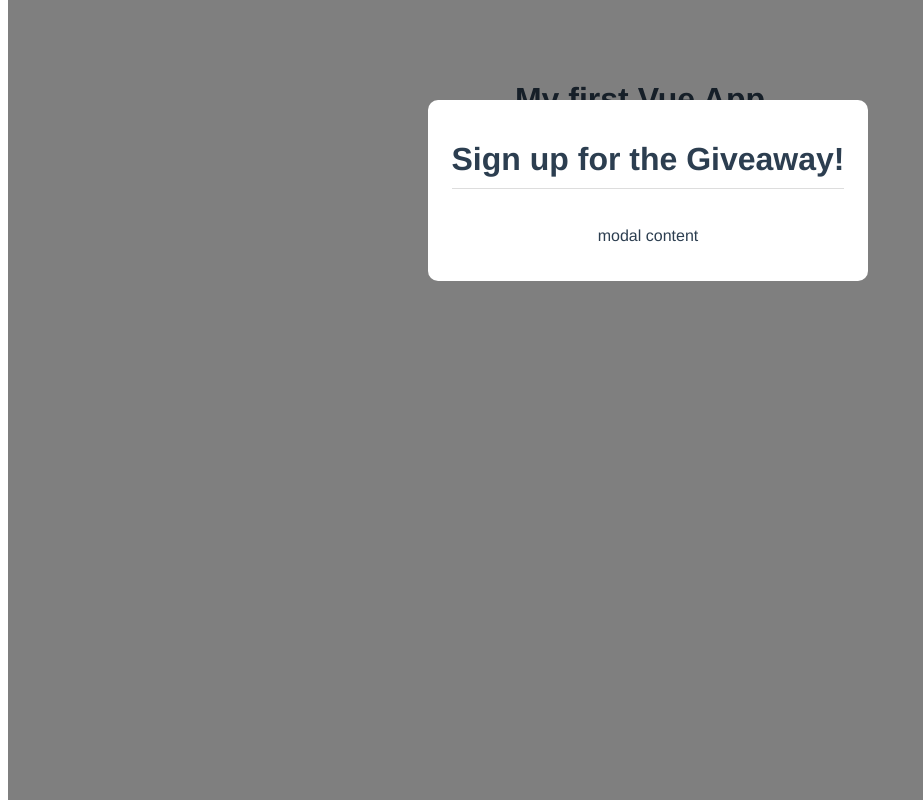
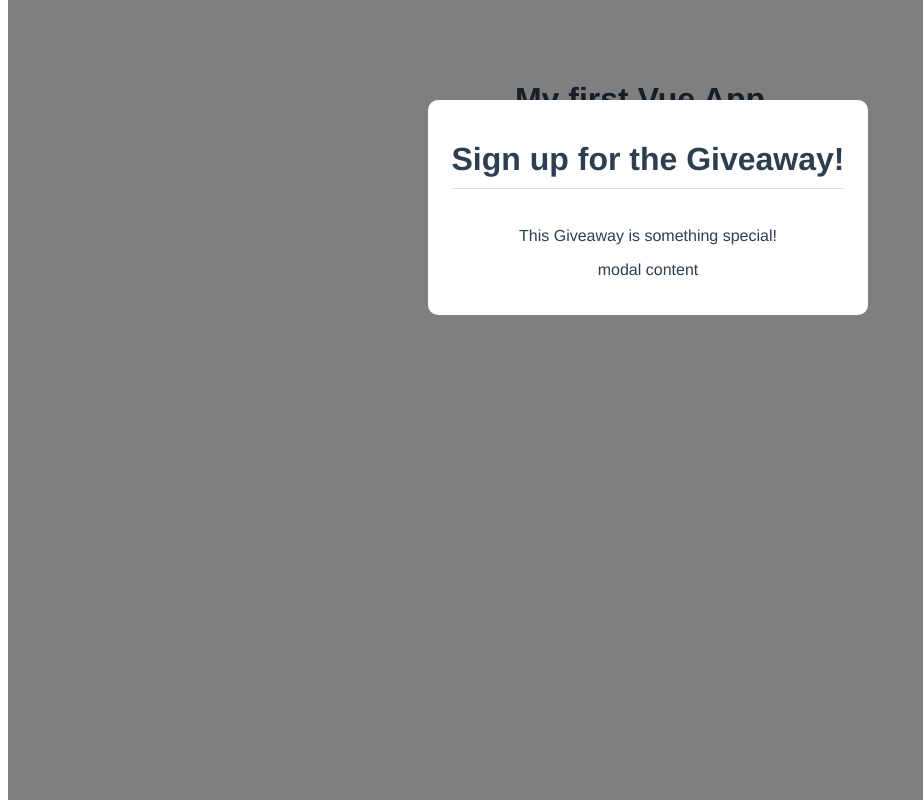
Before and after one commit to AdrianCo97/Vue-project, a Vue app in the folder modal-project/: page / in a window 1280 px wide. Shown: the whole page, without its empty margins (0-923 px from the left). Built offline with nearby package versions, Linux system fonts and the light colour scheme.

Commit message:
Used binding to create cleaner code

```diff
--- a/modal-project/src/App.vue
+++ b/modal-project/src/App.vue
@@ -1,6 +1,6 @@
 <template>
   <h1>{{title}}</h1>
-  <Modal header="Sign up for the Giveaway!"/>
+  <Modal :header="header" :text="text"/>
 </template>
 
 <script>
@@ -11,7 +11,9 @@
   components: {Modal},
   data(){
     return {
-      title: "My first Vue App"
+      title: "My first Vue App",
+      header: "Sign up for the Giveaway!",
+      text: "This Giveaway is something special!"
     }
   }
 }
--- a/modal-project/src/components/Modal.vue
+++ b/modal-project/src/components/Modal.vue
@@ -2,6 +2,7 @@
     <div class="backdrop">
         <div class="modal">
             <h1>{{header}}</h1>
+            <p>{{text}}</p>
             <p>modal content</p>
         </div>
     </div>
@@ -10,7 +11,8 @@
 <script>
     export default {
         props: [
-            'header'
+            'header',
+            'text'
         ]
     }
 </script>
```
